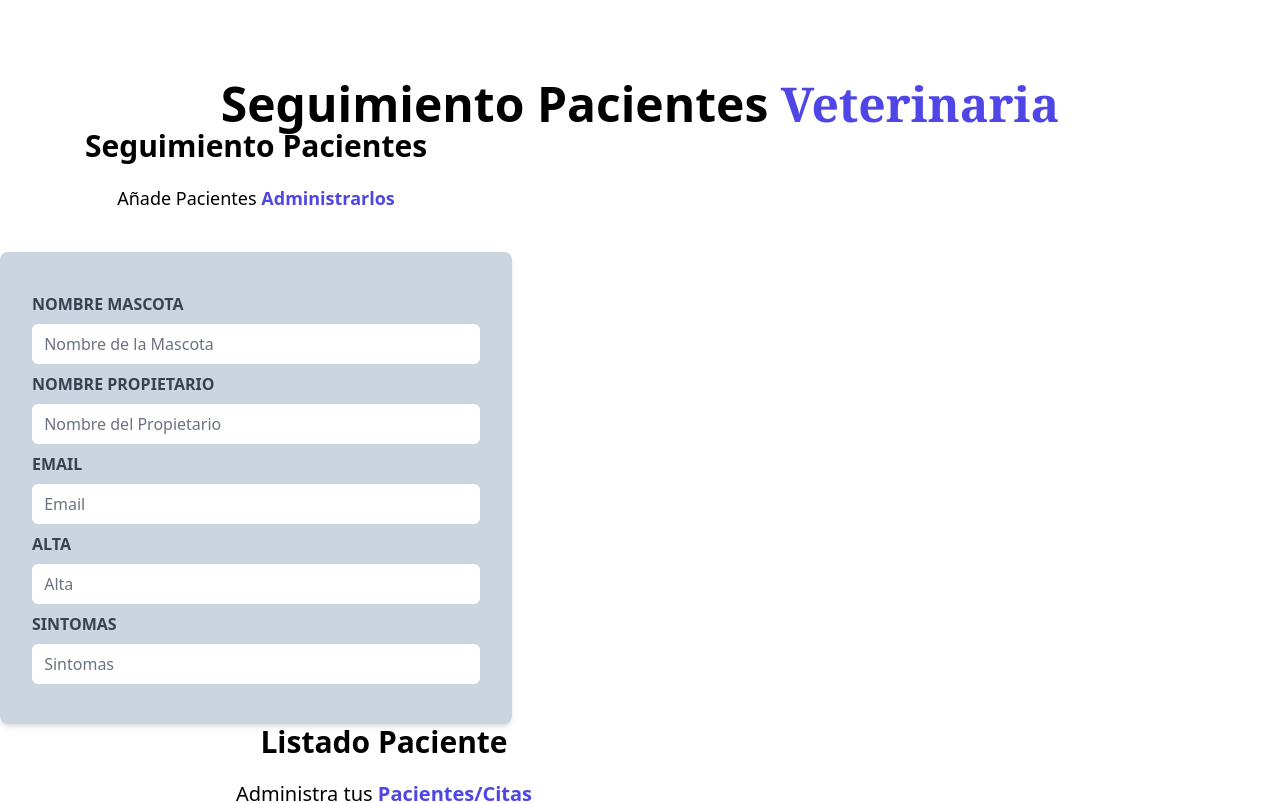
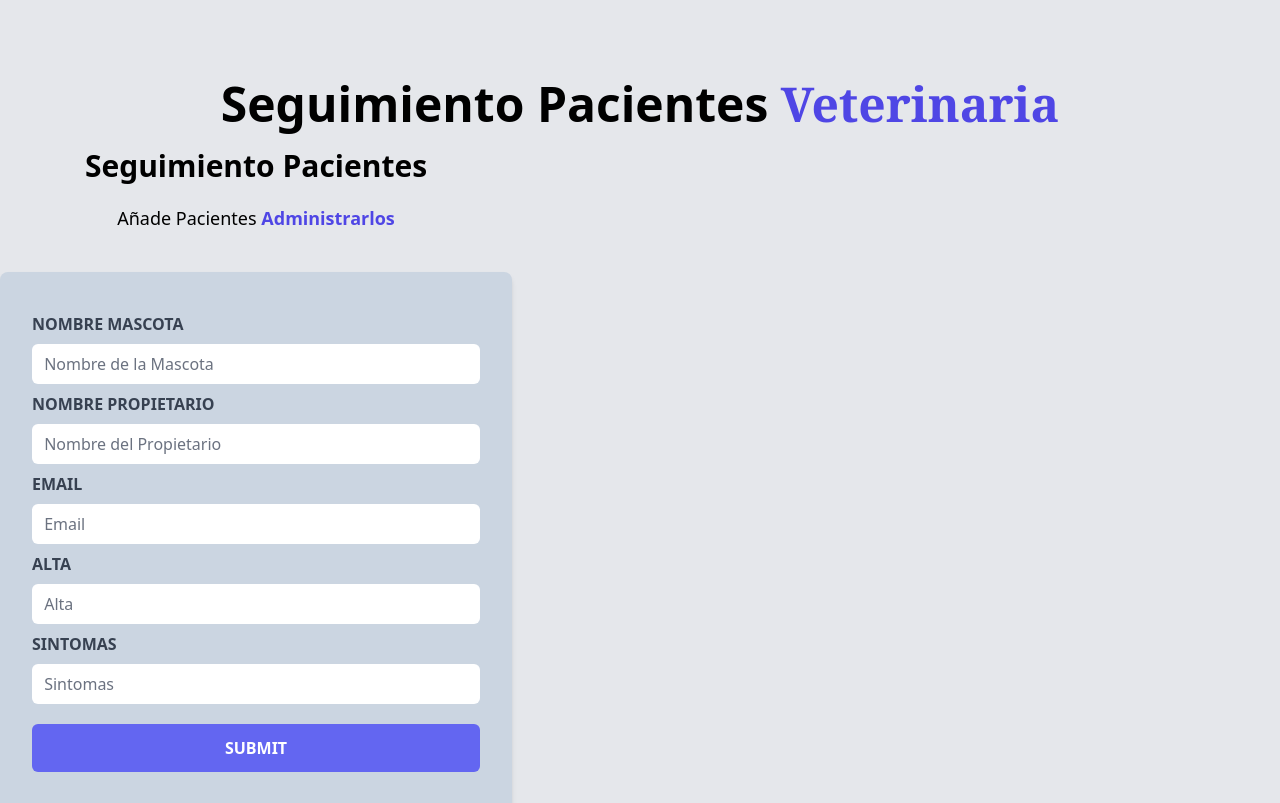
Before and after one commit to AdrianaGzzB/citas-react, a React (Vite) app: page / in a window 1280 px wide. Shown: the top 803 px of the page. Built offline with nearby package versions, Linux system fonts and the light colour scheme.

Commit message:
add hook en formulario
se importo useState y error, se declararon los modificadores para cada input, se metieron dentro de un div cada input, se agrego un input tipo submit, se modifico el componente error y el html.

```diff
--- a/index.html
+++ b/index.html
@@ -4,9 +4,10 @@
     <meta charset="UTF-8" />
     <link rel="icon" type="image/svg+xml" href="/vite.svg" />
     <meta name="viewport" content="width=device-width, initial-scale=1.0" />
-    <title>Vite + React</title>
+    <title>Seguimiento de Citas</title>
   </head>
-  <body>
+  <body class="bg-gray-200 h-screen">
+
     <div id="root"></div>
     <script type="module" src="/src/main.jsx"></script>
   </body>
--- a/src/App.jsx
+++ b/src/App.jsx
@@ -3,8 +3,8 @@
 import Header from "./componentes/header";
 import ListadoPaciente from "./componentes/listadoPaciente";
 import Formulario from "./componentes/formulario";
-import Error from "./componentes/error";
-import Paciente from "./componentes/pacientes";
+//import Error from "./componentes/error";
+//import Paciente from "./componentes/pacientes";
 //los estilos se meten con className en los archivos .jsx
 function App() {
   return (
--- a/src/componentes/error.jsx
+++ b/src/componentes/error.jsx
@@ -1,6 +1,8 @@
-function Error(){
-    return(
-        <h2>Error</h2>
-    )
+function Error({ children }) {
+  return (
+    <div className="bg-red-800 text-white text-center uppercase font-bold ">
+      {children}
+    </div>
+  );
 }
-export default Error
+export default Error;
--- a/src/componentes/formulario.jsx
+++ b/src/componentes/formulario.jsx
@@ -1,41 +1,98 @@
+import {useState, useEffect} from 'react';
+import Error from './error';
+
 function Formulario() {
+  const [mascota,setMascota]=useState('');
+  const [propietario,setPropietario]=useState('');
+  const [email,setEmail]=useState('');
+  const [alta,setAlta]=useState('');
+  const [sintomas,setSintomas]=useState('');
+  const [error,setError]=useState(false)
+  const validarFormulario=(e)=>{
+    e.preventDefault()
+    if([mascota, propietario, email, alta, sintomas].includes('')){
+      console.log('Hay al menos un campo vacio')
+      //setError(true)
+      return
+    };
+    setError(false)
+    //--------------limpiando nuestros input
+    setMascota('')
+    setPropietario('')
+    setEmail('')
+    setAlta('')
+    setSintomas('')
+
+  };
   return (
+
     <div className="md:w-1/2 lg:w-2/5">
-      <h2 className="text-center font-black text-3xl mb-5">Seguimiento Pacientes</h2>
+      <h2 className="text-center font-black text-3xl mb-5 mt-5">Seguimiento Pacientes</h2>
       <p className="text-center mt-5 text-lg mb-10 ">Añade Pacientes <span className="text-indigo-600 font-bold   ">Administrarlos</span></p>
 
-      <form className="bg-slate-300 py-10 px-8 shadow-md rounded-lg" >
+      <form className="bg-slate-300 py-10 px-8 shadow-md rounded-lg"
+      onSubmit={validarFormulario}>
         <div>
+          {
+            error&&<Error><p>Todos los campos son obligatorios</p>
+            </Error>
+          }
+          <div>
             <label className="block text-gray-700 uppercase font-bold ">Nombre Mascota</label>
             <input className="p-2 rounded-md w-full mt-2 placeholder-gray-500"
             type="text"
             placeholder=" Nombre de la Mascota"
+            value={mascota}
+            onChange={(e)=>setMascota(e.target.value)
+               }
             />
+            </div>
+            <div>
             <label className="block text-gray-700 uppercase font-bold mt-2">Nombre Propietario</label>
             <input className="p-2 rounded-md w-full mt-2 placeholder-gray-500"
             type="text"
             placeholder=" Nombre del Propietario"
+            value={propietario}
+            onChange={(e)=>setPropietario(e.target.value)
+            }
             />
+            </div>
+            <div>
             <label className="block text-gray-700 uppercase font-bold mt-2">Email</label>
             <input className="p-2 rounded-md w-full mt-2 placeholder-gray-500"
             type="text"
             placeholder=" Email"
+            value={email}
+            onChange={(e)=>setEmail(e.target.value)
+            }
             />
+            </div>
+            <div>
             <label className="block text-gray-700 uppercase font-bold mt-2">Alta</label>
             <input className="p-2 rounded-md w-full mt-2 placeholder-gray-500"
             type="text"
             placeholder=" Alta"
+            value={alta}
+            onChange={(e)=>setAlta(e.target.value)
+            }
             />
+            </div>
+            <div>
             <label className="block text-gray-700 uppercase font-bold mt-2">Sintomas</label>
             <input className="p-2 rounded-md w-full mt-2 placeholder-gray-500"
             type="text"
             placeholder=" Sintomas"
+            value={sintomas}
+            onChange={(e)=>setSintomas(e.target.value)
+            }
             />
+            </div>
+        </div>
+        <input type="submit" className=" bg-indigo-500 text-white uppercase w-full p-3 mt-5 rounded-md hover:bg-indigo-700 cursor-pointer transition-colors font-bold" />
 
 
-        </div>
+
       </form>
-
     </div>
   );
 }
--- a/src/componentes/listadoPaciente.jsx
+++ b/src/componentes/listadoPaciente.jsx
@@ -1,7 +1,8 @@
-function ListadoPaciente() {
+
+  function ListadoPaciente(){
   return (
     <div className="md:w-1/2 lg:w-3/5 overflow-y-scroll md:h-screen box-sizzing:border-box">
-      <h2 className="font-black text-3xl text-center ">Listado Paciente</h2>
+      <h2 className="font-black text-3xl text-center mt-5 ">Listado Paciente</h2>
       <p className="text-xl mb-10 mt-5 text-center ">
         Administra tus <span className="text-indigo-600 font-bold  ">Pacientes/Citas</span>{" "}
       </p>
```
